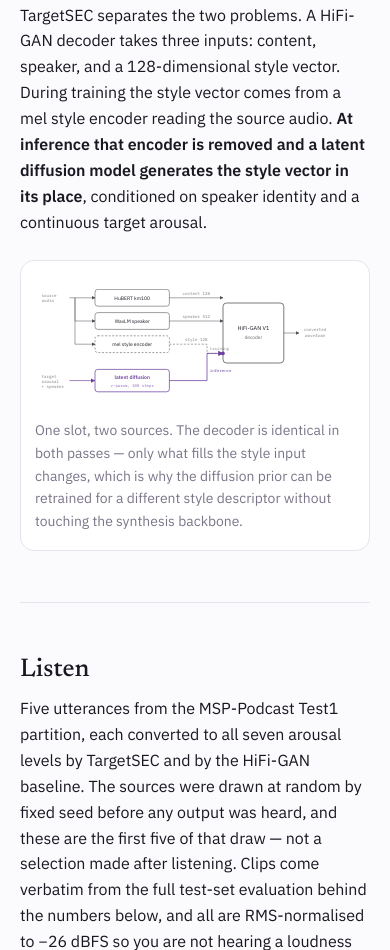
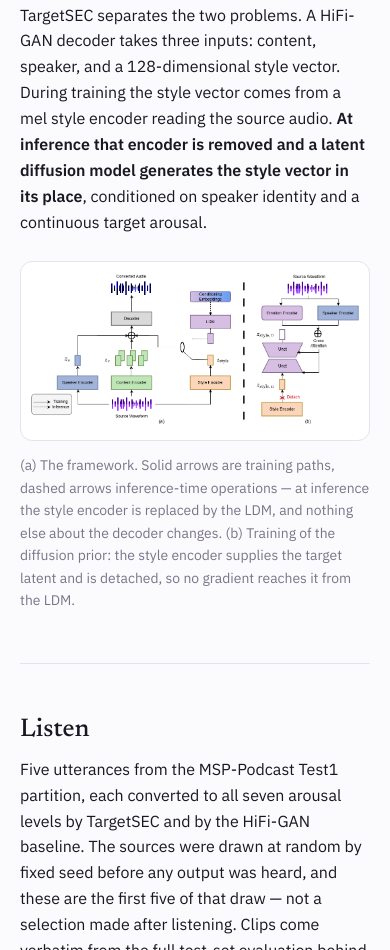
Before and after one commit to Conscht/TargetSEC, a plain HTML site: page docs/index.html in a window 390 px wide. Shown: the part 845-1795 px from the top of the page. Drawn offline with Linux system fonts and the light colour scheme.

Commit message:
Use the paper's own architecture figure, reword the lede
Replaces the hand-drawn SVG with the figure from the paper, so the page and
the paper show the same diagram. It opens full size on click, since a 973px
raster is small on a phone and it cannot scale or theme the way the SVG did.

The lede said 'by diffusing a 128-dimensional style vector instead of a
spectrogram', which led with an implementation detail.

```diff
--- a/docs/index.html
+++ b/docs/index.html
@@ -74,7 +74,9 @@ figure{margin:1.5rem 0 0}
 figure svg,figure img{display:block;width:100%;max-width:100%;height:auto}
 figure img{border:1px solid var(--line);border-radius:10px;background:#fff}
 figcaption{font-size:.87rem;color:var(--fg-3);margin-top:.8rem;max-width:66ch}
-.arch{background:var(--surface);border:1px solid var(--line);border-radius:14px;padding:18px 14px}
+.arch{margin-top:1.6rem}
+.arch a{display:block}
+.arch img{border:1px solid var(--line);border-radius:12px;background:#fff;padding:10px}
 
 .demo{background:var(--surface);border:1px solid var(--line);border-radius:14px;padding:22px;margin-top:1.5rem}
 .srcrow{display:flex;flex-wrap:wrap;gap:6px;margin-bottom:14px}
@@ -144,8 +146,8 @@ footer{border-top:1px solid var(--line);padding-block:2.2rem 3.8rem;font-size:.8
   <p class="eyebrow">Speech emotion conversion</p>
   <h1>TargetSEC</h1>
   <p class="lede" style="margin-top:1.1rem">Move a recorded utterance to a target arousal level
-  without changing what was said or who said it &mdash; by diffusing a 128-dimensional style vector
-  instead of a spectrogram.</p>
+  without changing what was said or who said it &mdash; by generating a style vector that conditions
+  the decoder, rather than the spectrogram itself.</p>
   <p class="byline">Constantin Alexander Auga</p>
   <p class="affil">Hasso Plattner Institute / University of Potsdam</p>
   <nav class="links">
@@ -171,78 +173,19 @@ footer{border-top:1px solid var(--line);padding-block:2.2rem 3.8rem;font-size:.8
   and a continuous target arousal.</p>
 
   <figure class="arch">
-    <svg viewBox="0 0 800 320" role="img" xmlns="http://www.w3.org/2000/svg"
-         aria-label="The decoder takes content, speaker and style. The style input has two possible
-         sources: during training a mel style encoder reading the source audio, and at inference a
-         latent diffusion model driven by target arousal and speaker. The decoder itself is
-         identical in both cases.">
-      <defs>
-        <marker id="ar" viewBox="0 0 10 10" refX="9" refY="5" markerWidth="7" markerHeight="7"
-                orient="auto-start-reverse">
-          <path d="M0 0 L10 5 L0 10 z" fill="currentColor"/>
-        </marker>
-        <marker id="arA" viewBox="0 0 10 10" refX="9" refY="5" markerWidth="7" markerHeight="7"
-                orient="auto-start-reverse">
-          <path d="M0 0 L10 5 L0 10 z" fill="#6b3fa0"/>
-        </marker>
-      </defs>
-
-      <g fill="none" stroke="currentColor" stroke-width="1.3" opacity=".8">
-        <rect x="150" y="26"  width="186" height="42" rx="7"/>
-        <rect x="150" y="84"  width="186" height="42" rx="7"/>
-        <rect x="150" y="142" width="186" height="42" rx="7" stroke-dasharray="5 4"/>
-        <rect x="470" y="60"  width="152" height="150" rx="9" stroke-width="1.8"/>
-      </g>
-      <rect x="150" y="226" width="186" height="56" rx="7" fill="none"
-            stroke="var(--accent)" stroke-width="1.8"/>
-
-      <g font-family="IBM Plex Sans, sans-serif" font-size="12.5" fill="currentColor">
-        <text x="243" y="52"  text-anchor="middle">HuBERT km100</text>
-        <text x="243" y="110" text-anchor="middle">WavLM speaker</text>
-        <text x="243" y="168" text-anchor="middle">mel style encoder</text>
-        <text x="546" y="128" text-anchor="middle" font-size="14">HiFi-GAN V1</text>
-        <text x="546" y="149" text-anchor="middle" font-size="12" opacity=".65">decoder</text>
-      </g>
-      <text x="243" y="250" text-anchor="middle" font-family="IBM Plex Sans, sans-serif"
-            font-size="12.5" font-weight="600" fill="var(--accent)">latent diffusion</text>
-      <text x="243" y="269" text-anchor="middle" font-family="IBM Plex Mono, monospace"
-            font-size="10" fill="var(--accent)" opacity=".8">v-param, 100 steps</text>
-
-      <g font-family="IBM Plex Mono, monospace" font-size="10.5" fill="currentColor" opacity=".55">
-        <text x="16" y="44">source</text><text x="16" y="57">audio</text>
-        <text x="16" y="247">target</text><text x="16" y="260">arousal</text>
-        <text x="16" y="273">+ speaker</text>
-        <text x="403" y="40"  text-anchor="middle">content 128</text>
-        <text x="403" y="98"  text-anchor="middle">speaker 512</text>
-        <text x="403" y="156" text-anchor="middle">style 128</text>
-        <text x="700" y="130" text-anchor="middle">converted</text>
-        <text x="700" y="144" text-anchor="middle">waveform</text>
-      </g>
-
-      <g stroke="currentColor" stroke-width="1.3" fill="none" marker-end="url(#ar)" opacity=".75">
-        <path d="M86 47 H150"/>
-        <path d="M100 47 V105 H150"/>
-        <path d="M100 47 V163 H150"/>
-        <path d="M336 47 H470"/>
-        <path d="M336 105 H470"/>
-        <path d="M622 135 H660"/>
-      </g>
-      <path d="M336 163 H430 V186 H470" stroke="currentColor" stroke-width="1.3" fill="none"
-            marker-end="url(#ar)" stroke-dasharray="5 4" opacity=".75"/>
-      <path d="M86 254 H150" stroke="var(--accent)" stroke-width="1.6" fill="none"
-            marker-end="url(#arA)"/>
-      <path d="M336 254 H430 V186 H470" stroke="var(--accent)" stroke-width="1.9" fill="none"
-            marker-end="url(#arA)"/>
-
-      <g font-family="IBM Plex Mono, monospace" font-size="10">
-        <text x="437" y="178" fill="currentColor" opacity=".5">training</text>
-        <text x="437" y="232" fill="var(--accent)">inference</text>
-      </g>
-      <circle cx="470" cy="186" r="4.5" fill="var(--accent)"/>
-    </svg>
-    <figcaption>One slot, two sources. The decoder is identical in both passes &mdash; only what
-    fills the style input changes, which is why the diffusion prior can be retrained for a different
-    style descriptor without touching the synthesis backbone.</figcaption>
+    <a href="architecture.png">
+      <img src="architecture.png" alt="Two panels. (a) The TargetSEC framework: a source waveform
+        feeds a speaker encoder, a content encoder and a style encoder, whose outputs are summed and
+        passed to a decoder producing converted audio. At inference a dashed path replaces the style
+        encoder with a latent diffusion model driven by conditioning embeddings. (b) Training of
+        that diffusion model: emotion and speaker encoders read the source waveform and meet at a
+        cross-attention step feeding a U-Net, which denoises toward the style encoder's output; the
+        style encoder is detached from the gradient.">
+    </a>
+    <figcaption>(a) The framework. Solid arrows are training paths, dashed arrows inference-time
+    operations &mdash; at inference the style encoder is replaced by the LDM, and nothing else about
+    the decoder changes. (b) Training of the diffusion prior: the style encoder supplies the target
+    latent and is detached, so no gradient reaches it from the LDM.</figcaption>
   </figure>
 </section>
 
```
Also changed, not shown: docs/architecture.png (added).
